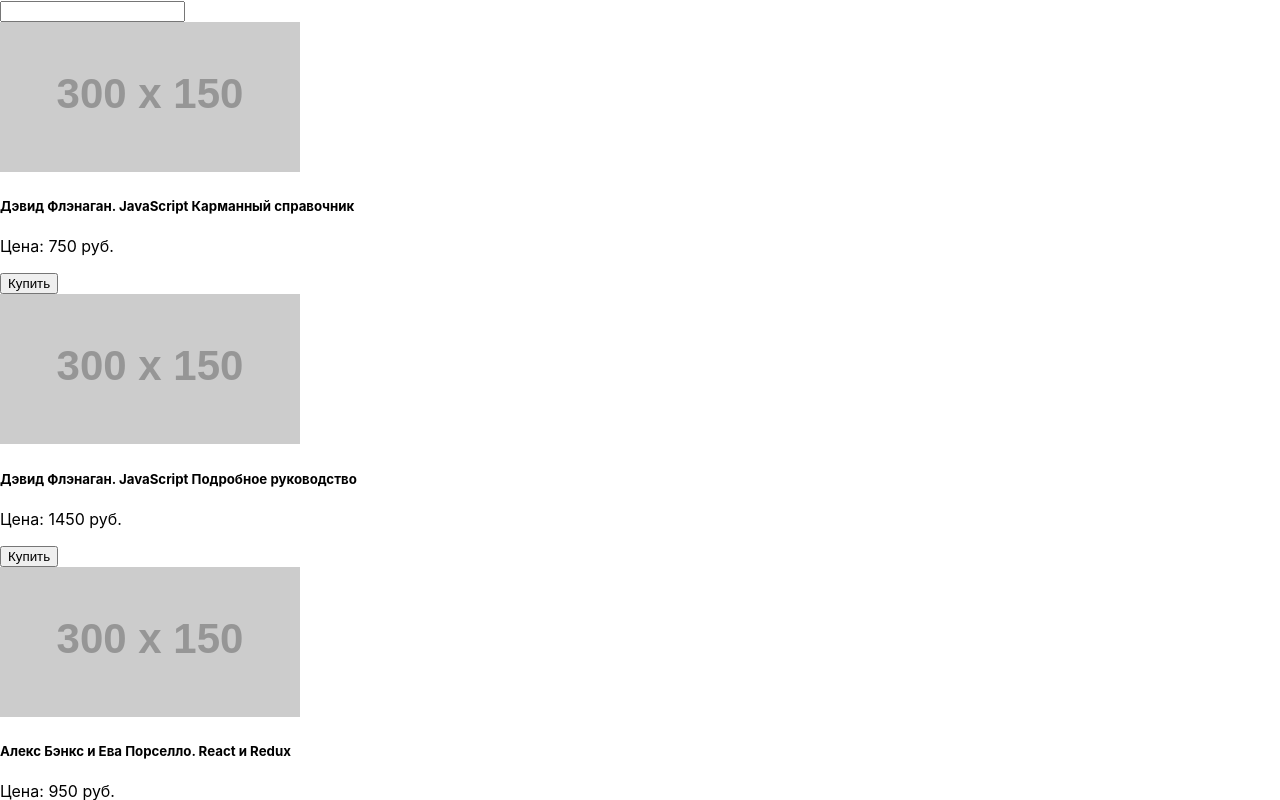
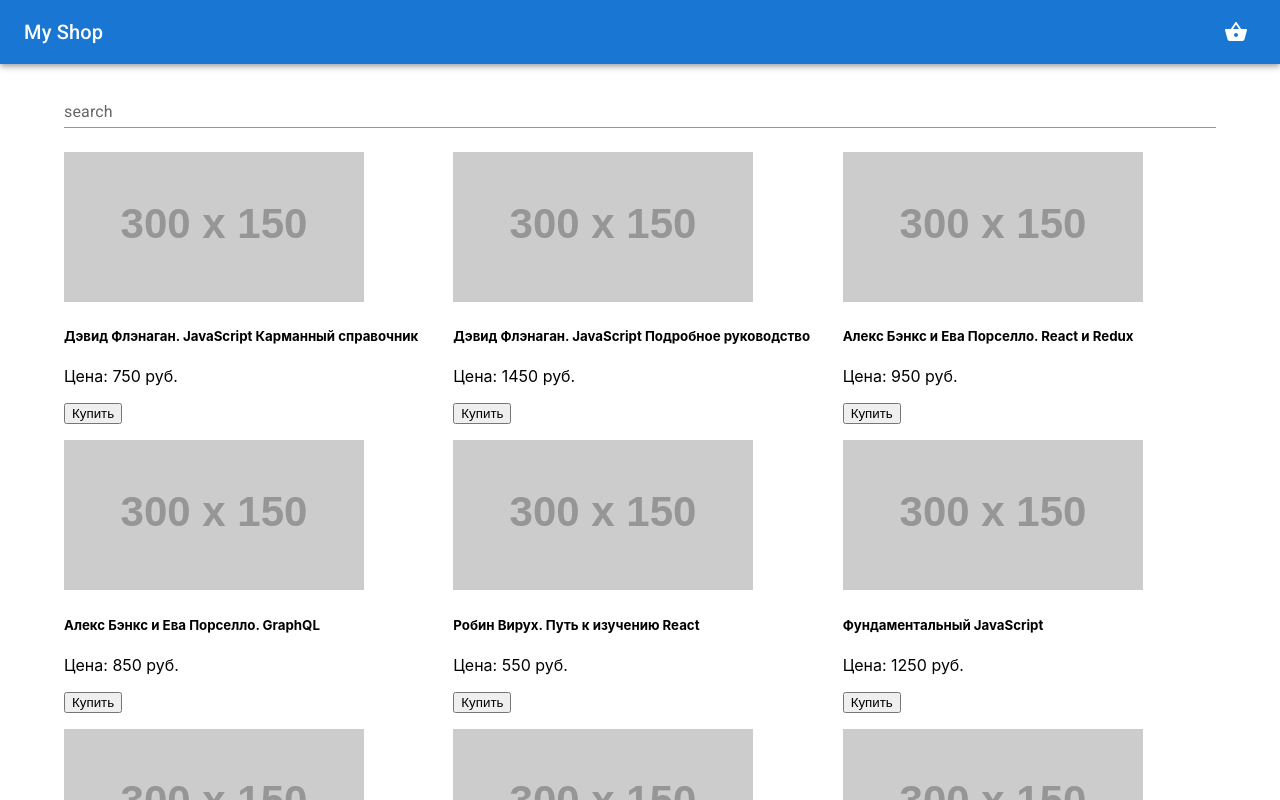
Before and after one commit to OlegWeremyew/BookShop, a React (Create React App) app: page / in a window 1280 px wide. Shown: the top 800 px of the page. Built offline with nearby package versions, Linux system fonts and the light colour scheme.

Commit message:
added MU Components

```diff
--- a/public/index.html
+++ b/public/index.html
@@ -1,20 +1,18 @@
 <!DOCTYPE html>
 <html lang="en">
 <head>
-    <meta charset="utf-8" />
-    <link rel="icon" href="%PUBLIC_URL%/favicon.ico" />
-    <meta name="viewport" content="width=device-width, initial-scale=1" />
-    <meta name="theme-color" content="#000000" />
-    <meta
-      name="description"
-      content="Web site created using create-react-app"
-    />
-    <link rel="apple-touch-icon" href="%PUBLIC_URL%/logo192.png" />
+    <meta charset="utf-8"/>
+    <link rel="icon" href="%PUBLIC_URL%/favicon.ico"/>
+    <meta name="viewport" content="width=device-width, initial-scale=1"/>
+    <meta name="theme-color" content="#000000"/>
+    <meta name="description" content="Web site created using create-react-app"/>
+    <link rel="stylesheet" href="https://fonts.googleapis.com/css?family=Roboto:300,400,500,700&display=swap"/>
+    <link rel="apple-touch-icon" href="%PUBLIC_URL%/logo192.png"/>
     <!--
       manifest.json provides metadata used when your web app is installed on a
       user's mobile device or desktop. See https://developers.google.com/web/fundamentals/web-app-manifest/
     -->
-    <link rel="manifest" href="%PUBLIC_URL%/manifest.json" />
+    <link rel="manifest" href="%PUBLIC_URL%/manifest.json"/>
     <!--
       Notice the use of %PUBLIC_URL% in the tags above.
       It will be replaced with the URL of the `public` folder during the build.
--- a/src/components/App.jsx
+++ b/src/components/App.jsx
@@ -1,10 +1,12 @@
-import { useState } from 'react';
+import {useState} from 'react';
 
 import BasketList from './BasketList';
 import GoodsList from './GoodsList';
 import Search from './Search';
 
-import { goods } from '../data/goods';
+import {goods} from '../data/goods';
+import Header from "./Header";
+import {Container} from "@material-ui/core";
 
 const App = () => {
     const [order, setOrder] = useState([]);
@@ -65,8 +67,13 @@
     };
 
     return (
-        <div className='App'>
-            <div className='container'>
+        <>
+            <Header/>
+            <Container
+            sx={{
+                mt: '1rem'
+            }}
+            >
                 <Search
                     value={search}
                     onChange={handleChange}
@@ -79,8 +86,8 @@
                     order={order}
                     setOrder={removeFromOrder}
                 />
-            </div>
-        </div>
+            </Container>
+        </>
     );
 }
 
--- a/src/components/GoodsItem.jsx
+++ b/src/components/GoodsItem.jsx
@@ -1,10 +1,11 @@
 import React from 'react';
+import {Grid} from "@material-ui/core";
 
 const GoodsItem = (props) => {
-    const { name, price, setOrder } = props;
+    const {name, price, setOrder} = props;
 
     return (
-        <div className='col-12 col-md-6 px-md-2'>
+        <Grid item xs='12' md='4'>
             <div className='card'>
                 <img
                     src={`https://via.placeholder.com/300x150.png?text=${name.slice(
@@ -31,8 +32,9 @@
                     </button>
                 </div>
             </div>
-        </div>
-    );
+        </Grid>
+    )
+        ;
 };
 
 export default GoodsItem;
--- a/src/components/GoodsList.jsx
+++ b/src/components/GoodsList.jsx
@@ -1,18 +1,17 @@
 import React from 'react';
 
 import GoodsItem from './GoodsItem';
+import {Grid} from "@material-ui/core";
 
 const GoodsList = (props) => {
-    const { goods, setOrder } = props;
+    const {goods, setOrder} = props;
 
     return (
-        <div className='goods-list col-md-8'>
-            <div className='row'>
-                {goods.map((item) => (
-                    <GoodsItem key={item.id} setOrder={setOrder} {...item} />
-                ))}
-            </div>
-        </div>
+        <Grid container spacing={2}>
+            {goods.map((item) => (
+                <GoodsItem key={item.id} setOrder={setOrder} {...item} />
+            ))}
+        </Grid>
     );
 };
 
--- /dev/null
+++ b/src/components/Header.jsx
@@ -0,0 +1,26 @@
+import React from 'react';
+import {AppBar, IconButton, Toolbar, Typography} from "@material-ui/core";
+import {ShoppingBasket} from "@material-ui/icons";
+
+const Header = () => {
+    return (
+        <AppBar position={'static'}>
+            <Toolbar>
+                <Typography
+                    variant="h6"
+                    component="span"
+                    sx={{ flexGrow: 1 }}
+                >
+                    My Shop
+                </Typography>
+                <IconButton
+                color="inherit"
+                >
+                    <ShoppingBasket/>
+                </IconButton>
+            </Toolbar>
+        </AppBar>
+    );
+};
+
+export default Header;
--- a/src/components/Search.jsx
+++ b/src/components/Search.jsx
@@ -1,7 +1,19 @@
+import {TextField} from "@material-ui/core";
+
 const Search = (props) => {
-    const { onChange, value } = props;
+    const {onChange, value} = props;
 
-    return <input type='search' value={value} onChange={onChange} />;
+    return <TextField
+        label='search'
+        variant='standard'
+        fullWidth={true}
+        type='search'
+        value={value}
+        onChange={onChange}
+        sx={{
+        mb: '1.5rem'
+        }}
+    />;
 };
 
 export default Search;
```
Also changed, not shown: package.json (+11 -1 lines), 1 other file (tests, documents, lock files or other folders). Lines whose indentation alone changed are shown as unchanged.
